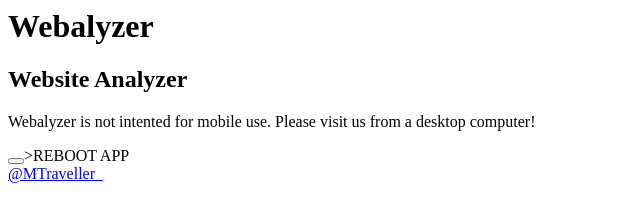
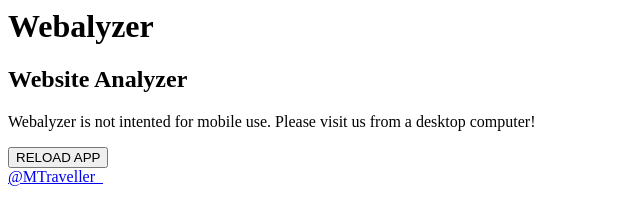
Before and after one commit to Code-Institute-Submissions/webalyzer, a website: page views/index.html in a window 1280 px wide. Shown: the whole page, without its empty margins (0-640 px from the left). Drawn offline with Linux system fonts and the light colour scheme.

Commit message:
fix reload button text outside button

```diff
--- a/views/index.html
+++ b/views/index.html
@@ -14,7 +14,7 @@
             </p>
         </div>
         <div id="terminal"></div>
-        <button onclick="window.location.reload()" aria-label="Reload the entire website"></button>>REBOOT APP</button>
+        <button onclick="window.location.reload()" aria-label="Reload the entire website">RELOAD APP</button>
     </main>
     <!--Wrapper for footer-->
     <footer id="footer">
```
